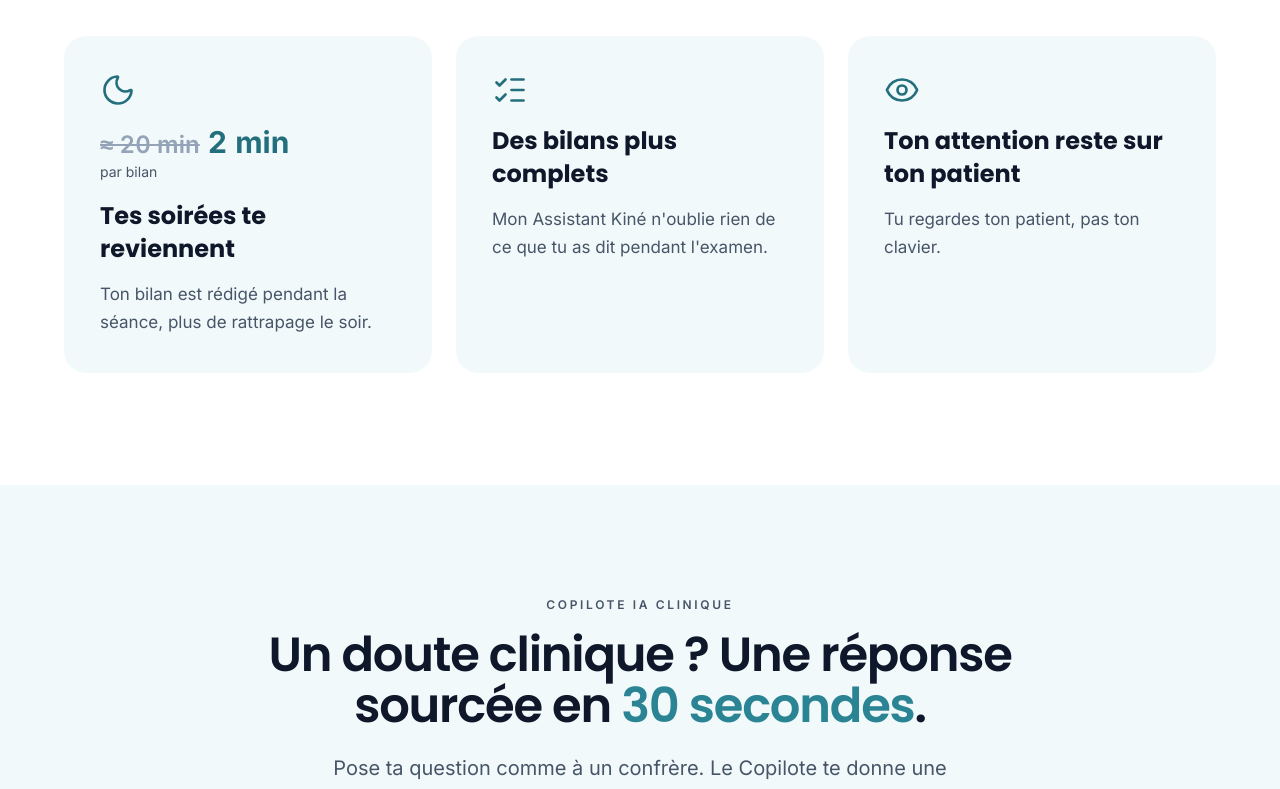
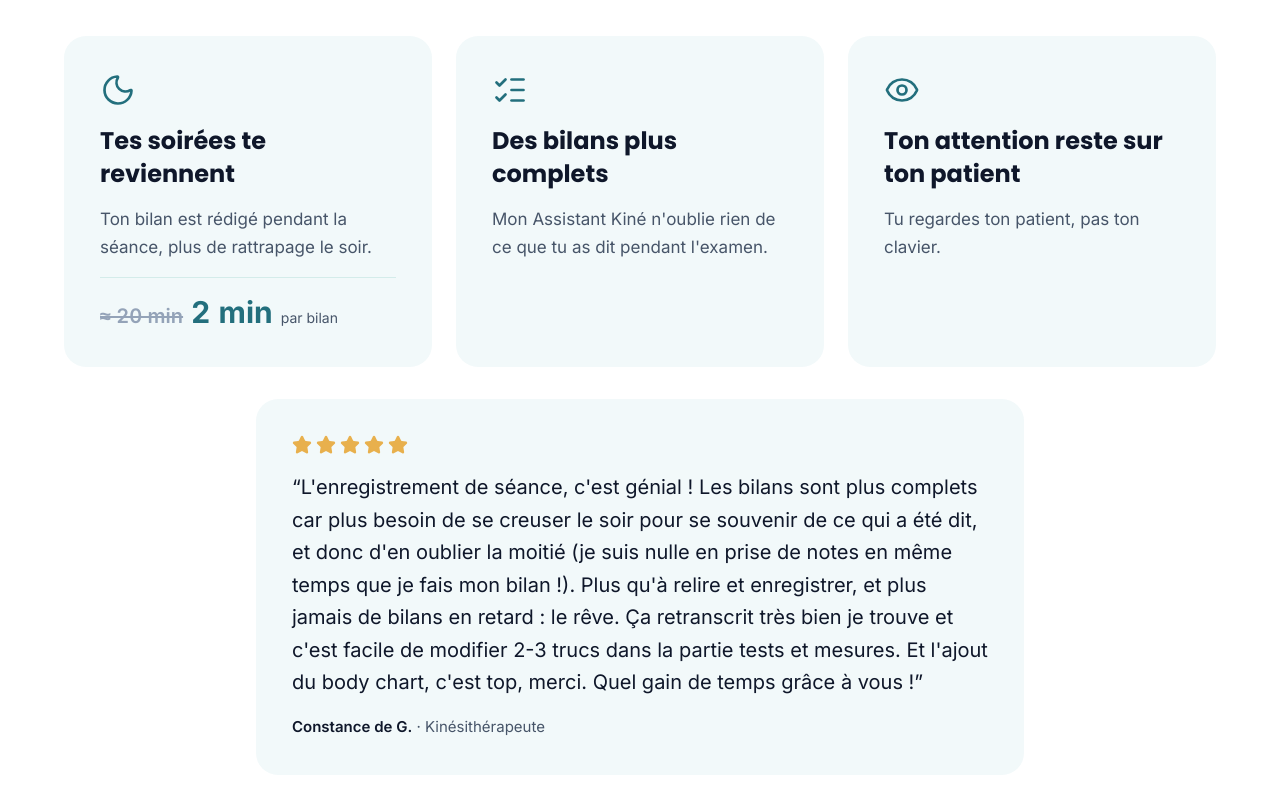
Before and after one commit to Sylvain-bot/mak-landing, a Next.js app: page / in a window 1280 px wide. Shown: the part 2911-3700 px from the top of the page. Built offline with nearby package versions, Linux system fonts and the light colour scheme.

Commit message:
Bilans : titres des 3 cartes alignés (chiffre barré en bas de carte) ; avis 5 étoiles de Constance de G.
Co-Authored-By: Claude Opus 5.5 <noreply@anthropic.com>

```diff
--- a/components/home/HomeSections.tsx
+++ b/components/home/HomeSections.tsx
@@ -1,6 +1,6 @@
 import Link from "next/link";
 import Image from "next/image";
-import { ArrowRight, Moon, ListChecks, Eye, Monitor, Smartphone, Award, ShieldCheck, Lock, MapPin, Globe, Check, FileCheck, ArrowLeftRight } from "lucide-react";
+import { ArrowRight, Moon, ListChecks, Eye, Monitor, Smartphone, Award, ShieldCheck, Lock, MapPin, Globe, Check, FileCheck, ArrowLeftRight, Star } from "lucide-react";
 import { HowItWorksDemo } from "@/components/home/HowItWorksDemo";
 import { BackgroundVideo } from "@/components/BackgroundVideo";
 import { TestimonialsCarousel } from "@/components/TestimonialsCarousel";
@@ -241,6 +241,13 @@ const BENEFITS: { icon: typeof Moon; title: string; text: string; stat?: string
   { icon: Eye, title: "Ton attention reste sur ton patient", text: "Tu regardes ton patient, pas ton clavier." },
 ];
 
+const BILAN_REVIEW = {
+  quote:
+    "L'enregistrement de séance, c'est génial ! Les bilans sont plus complets car plus besoin de se creuser le soir pour se souvenir de ce qui a été dit, et donc d'en oublier la moitié (je suis nulle en prise de notes en même temps que je fais mon bilan !). Plus qu'à relire et enregistrer, et plus jamais de bilans en retard : le rêve. Ça retranscrit très bien je trouve et c'est facile de modifier 2-3 trucs dans la partie tests et mesures. Et l'ajout du body chart, c'est top, merci. Quel gain de temps grâce à vous !",
+  author: "Constance de G.",
+  role: "Kinésithérapeute",
+};
+
 // Bénéfices du bilan dicté : affichés sous « Ta séance, sans clavier », pour raconter le bilan d'un seul tenant.
 function BenefitsGrid() {
   return (
@@ -252,25 +259,40 @@ function BenefitsGrid() {
         {BENEFITS.map(({ icon: Icon, title, text, stat }) => (
           <div key={title} className="rounded-3xl p-6 sm:p-9 flex flex-col gap-4" style={{ background: GROUND }}>
             <Icon className="size-9 text-[#236f7d]" strokeWidth={1.8} aria-hidden />
-            {/* Chiffre mesuré (lib/claims.ts → TIME_SAVED_PER_BILAN) — masqué s'il est vide */}
+            <h4 className="text-xl sm:text-2xl font-bold text-[#0f172a] leading-snug">{title}</h4>
+            <p className="text-base sm:text-[17px] text-[#475569] leading-relaxed">{text}</p>
+            {/* Chiffre mesuré (lib/claims.ts → TIME_SAVED_PER_BILAN), en bas de carte pour garder les titres alignés — masqué s'il est vide */}
             {stat ? (
-              <p className="flex flex-col">
+              <p className="mt-auto pt-4 flex flex-wrap items-baseline gap-x-2" style={{ borderTop: "1px solid #d4ecea" }}>
                 {stat.includes("→") ? (
-                  <span className="flex flex-wrap items-baseline gap-x-2 tabular-nums">
-                    <s className="text-xl md:text-lg lg:text-2xl font-semibold text-[#94a3b8] decoration-2">{stat.split("→")[0].trim()}</s>
-                    <span className="text-2xl md:text-xl lg:text-3xl font-bold text-[#236f7d]">{stat.split("→")[1].trim()}</span>
-                  </span>
+                  <>
+                    <s className="text-lg lg:text-xl font-semibold text-[#94a3b8] decoration-2 tabular-nums">{stat.split("→")[0].trim()}</s>
+                    <span className="text-2xl lg:text-3xl font-bold text-[#236f7d] tabular-nums">{stat.split("→")[1].trim()}</span>
+                  </>
                 ) : (
-                  <span className="text-2xl md:text-xl lg:text-3xl font-bold text-[#236f7d] tabular-nums">{stat}</span>
+                  <span className="text-2xl lg:text-3xl font-bold text-[#236f7d] tabular-nums">{stat}</span>
                 )}
                 <span className="text-sm text-[#475569]">par bilan</span>
               </p>
             ) : null}
-            <h4 className="text-xl sm:text-2xl font-bold text-[#0f172a] leading-snug">{title}</h4>
-            <p className="text-base sm:text-[17px] text-[#475569] leading-relaxed">{text}</p>
           </div>
         ))}
       </div>
+
+      {/* Avis d'une utilisatrice (citée avec son accord, 03/11/2026) */}
+      <figure className="m-0 mt-6 sm:mt-8 mx-auto max-w-3xl rounded-3xl p-6 sm:p-9" style={{ background: GROUND }}>
+        <div className="flex gap-1" role="img" aria-label="5 étoiles sur 5">
+          {[0, 1, 2, 3, 4].map((i) => (
+            <Star key={i} className="size-5 fill-[#e8b04d] text-[#e8b04d]" aria-hidden />
+          ))}
+        </div>
+        <blockquote className="mt-4 text-lg sm:text-xl text-[#0f172a] leading-relaxed">
+          &ldquo;{BILAN_REVIEW.quote}&rdquo;
+        </blockquote>
+        <figcaption className="mt-4 text-sm sm:text-[15px] text-[#475569]">
+          <strong className="font-semibold text-[#0f172a]">{BILAN_REVIEW.author}</strong> · {BILAN_REVIEW.role}
+        </figcaption>
+      </figure>
     </div>
   );
 }
```
